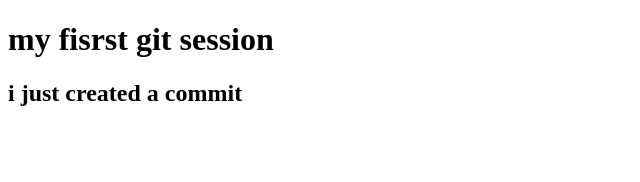
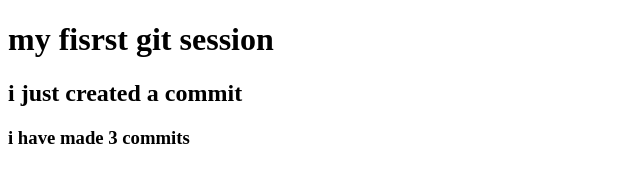
Before and after one commit to Vedant102/First-repo, a plain HTML site: page index.html in a window 1280 px wide. Shown: the whole page, without its empty margins (0-640 px from the left). Drawn offline with Linux system fonts and the light colour scheme.

Commit message:
New commit again

```diff
--- a/index.html
+++ b/index.html
@@ -9,5 +9,6 @@
 <body>
   <h1>my fisrst git session</h1>
   <h2>i just created a commit</h2>
+  <h3>i have made 3 commits</h3>
 </body>
 </html>
```
